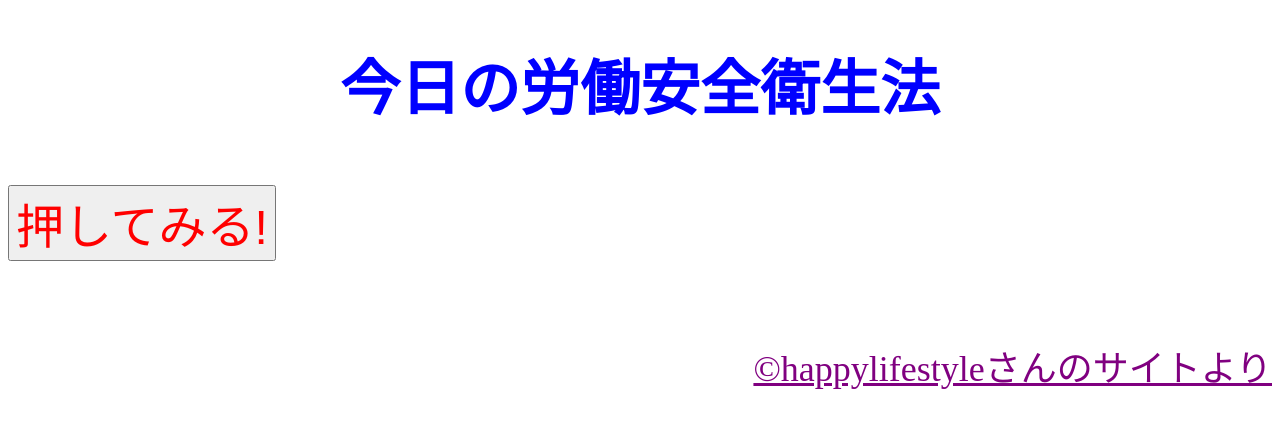
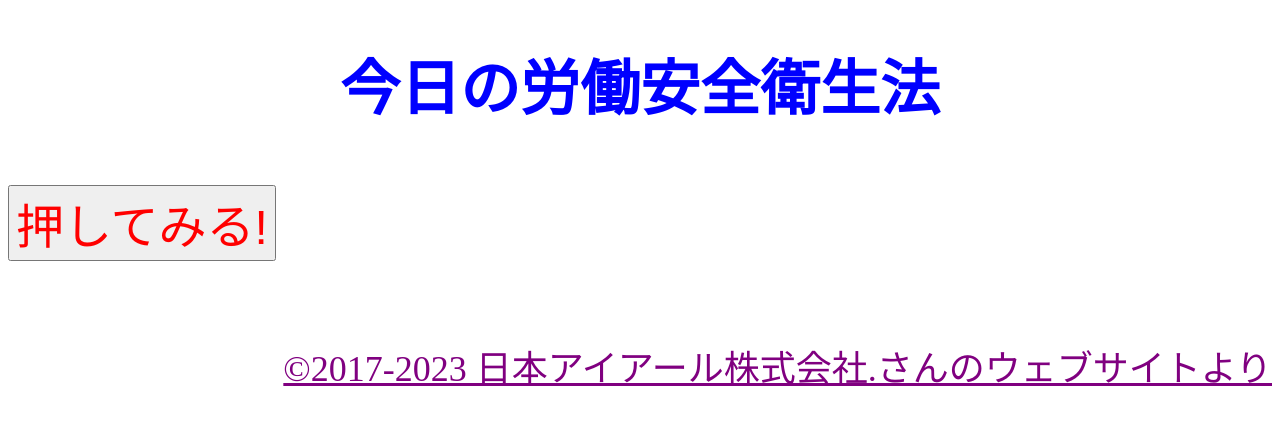
Before and after one commit to yazakisan/aneihou, a plain HTML site: page index.html in a window 1280 px wide. Drawn offline with Linux system fonts and the light colour scheme.

Commit message:
Update index.html

```diff
--- a/index.html
+++ b/index.html
@@ -86,7 +86,7 @@
 
 
 　　　　<br>
-        <a href="https://happylifestyle.com/">&copyhappylifestyleさんのサイトより</a>
+        <a href="https://happylifestyle.com/">&copy2017-2023 日本アイアール株式会社.さんのウェブサイトより</a>
 
     </body>
 
```
